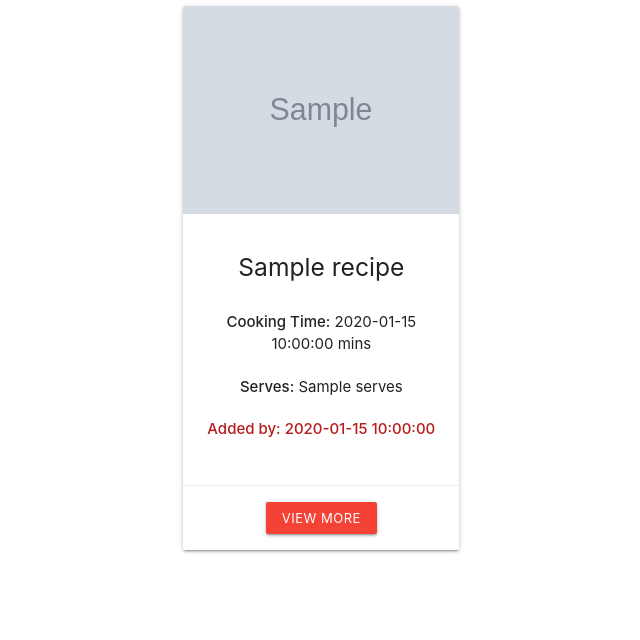
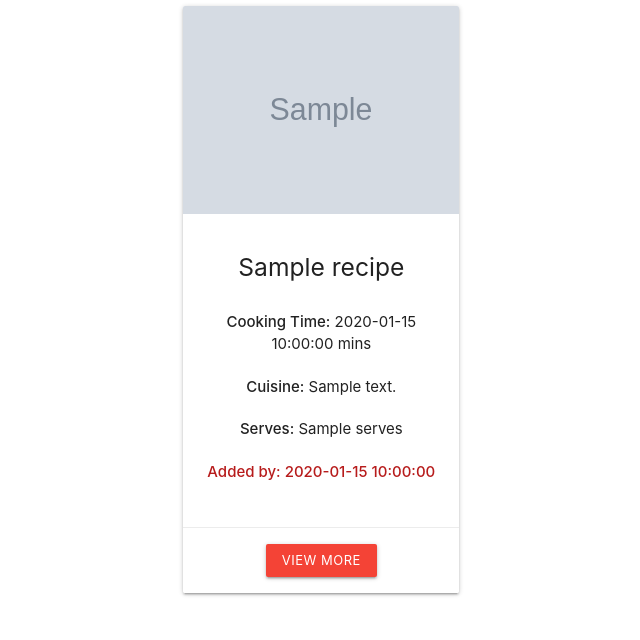
Before and after one commit to reidycolm/MS3-Project, a Flask app: page / in a window 1280 px wide. Shown: the part 160-800 px from the top of the page, without its empty margins (20-660 px from the left). Run offline with Flask 2, Linux system fonts and the light colour scheme; grey boxes marked "Sample" are stand-in pictures; a database or web service that is not in the repository returns one stand-in record (values such as "Sample title"); some libraries are stand-ins or nearby versions.

Commit message:
added cuisine type to recipe card

```diff
--- a/templates/recipes.html
+++ b/templates/recipes.html
@@ -23,6 +23,11 @@
                 </div>
                 <div class="row">
                     <div class="col s12 center-align">
+                        <p><strong>Cuisine:</strong> {{ recipe.cuisine_type }}</p>
+                    </div>
+                </div>
+                <div class="row">
+                    <div class="col s12 center-align">
                         <p><strong>Serves:</strong> {{ recipe.serves }}</p>
                     </div>
                 </div>
```
